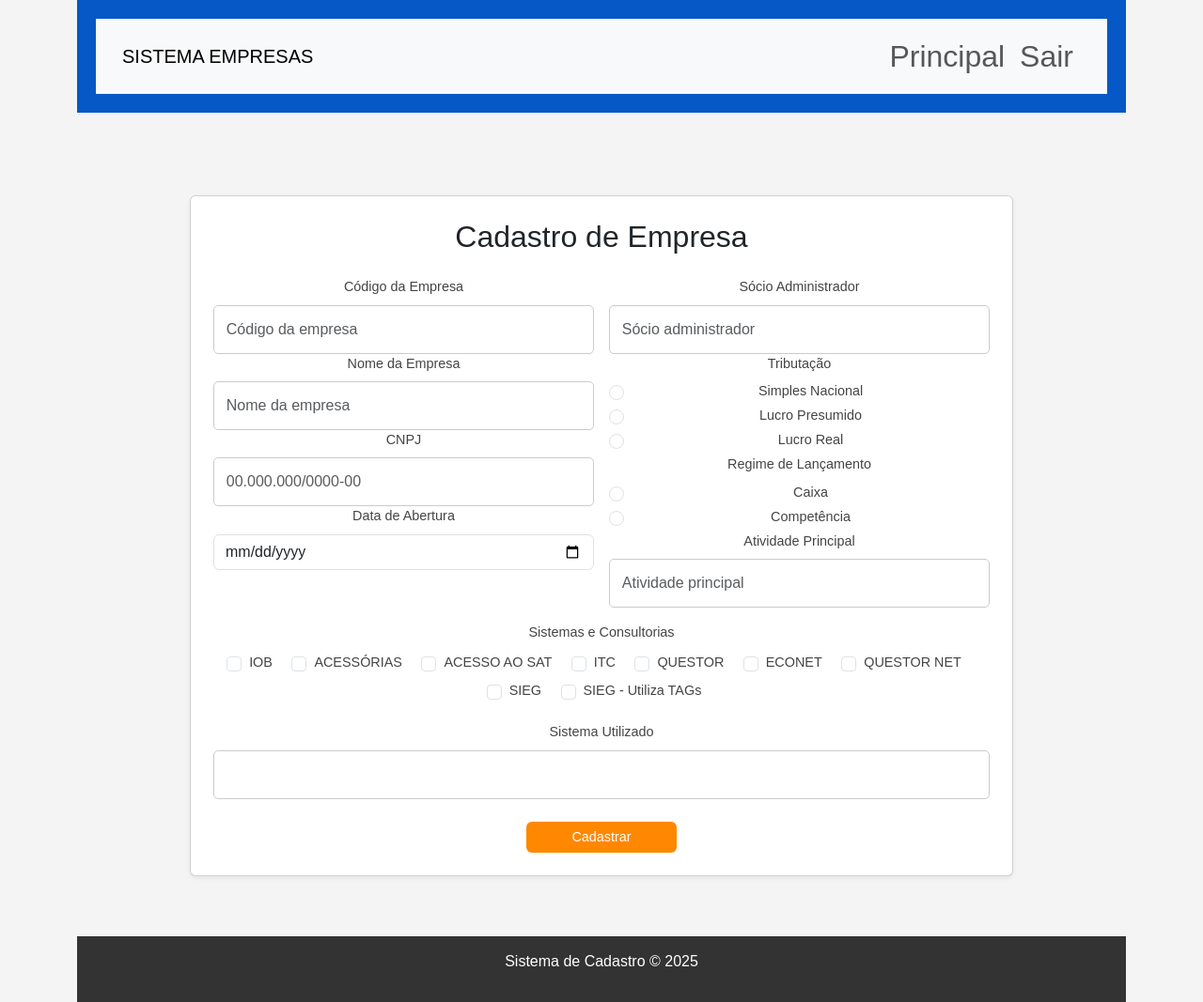
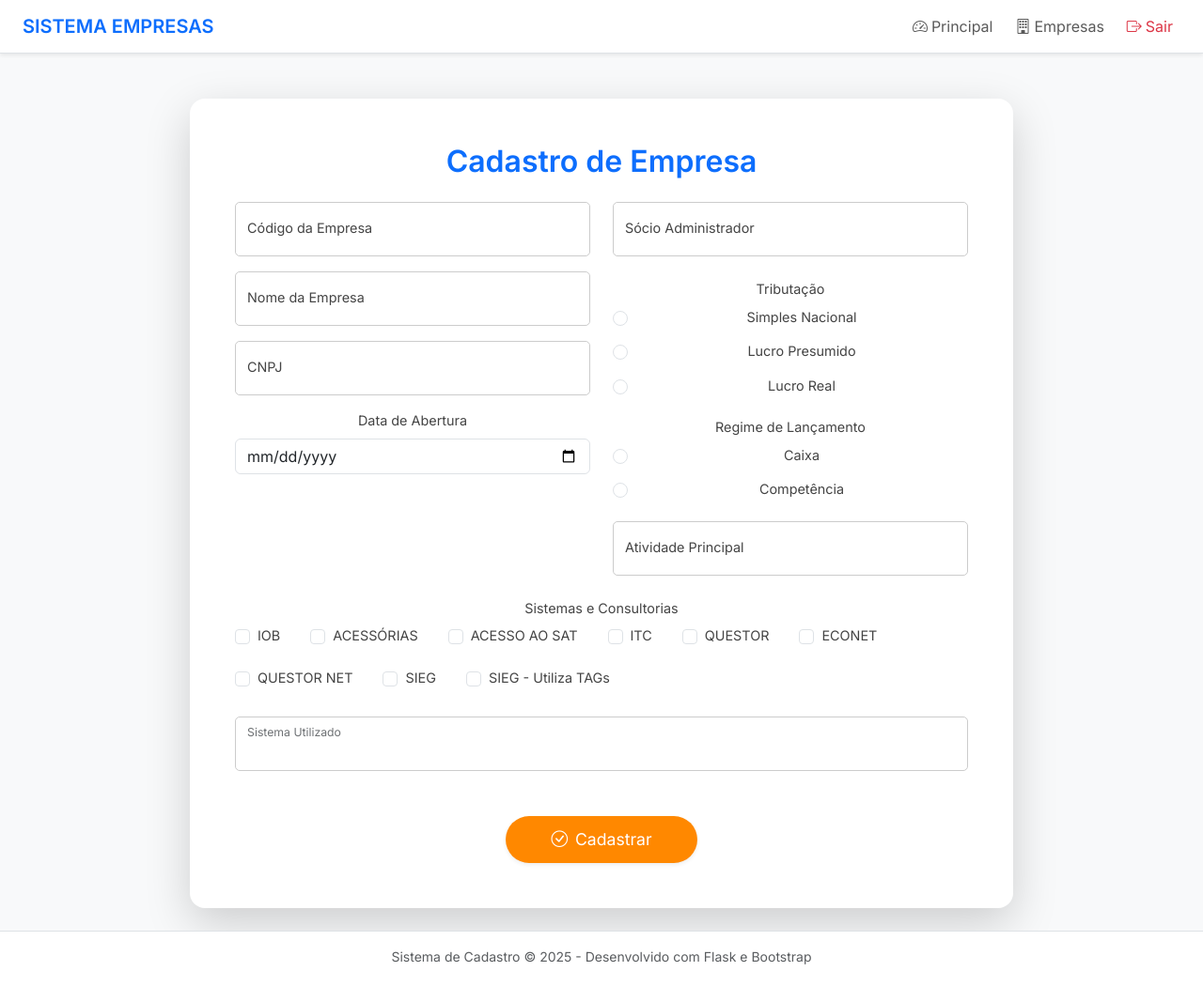
Before and after one commit to TI02-jp/siteDjango, a Flask app: page /cadastrar_empresa in a window 1280 px wide. Shown: the whole page at 94% size. After the commit the page ends 1027 px from the top, so only its background shows below. Run offline with Flask 3, Linux system fonts and the light colour scheme; the visitor is signed in with stand-in values (Sample User, id 1); some libraries are stand-ins or nearby versions.

Commit message:
algumas mudanças no html

```diff
--- a/app/static/javascript/mensagens.js
+++ b/app/static/javascript/mensagens.js
@@ -6,12 +6,3 @@ document.addEventListener('DOMContentLoaded', function () {
         }, 3000);
     }
 });
-
-document.addEventListener('DOMContentLoaded', function () {
-    const flash = document.getElementById('flash-message');
-    if (flash) {
-        setTimeout(() => {
-            flash.classList.add('hide');
-        }, 3000);
-    }
-});
--- a/app/static/styles.css
+++ b/app/static/styles.css
@@ -1,8 +1,8 @@
 /* -----------------------------
-Tipografia e estilo base
+Fonte personalizada moderna
 ----------------------------- */
 body {
-    font-family: 'Arial', sans-serif;
+    font-family: 'Inter', sans-serif;
     background-color: #f4f4f4;
     color: #333;
     margin: 0;
@@ -18,6 +18,17 @@ header {
     color: white;
     padding: 20px;
     font-size: 2em;
+}
+
+/* -----------------------------
+Navbar (fixa com sombra leve)
+----------------------------- */
+.navbar {
+    position: sticky;
+    top: 0;
+    z-index: 1020;
+    background-color: #ffffff !important;
+    box-shadow: 0 2px 4px rgba(0, 0, 0, 0.05);
 }
 
 /* -----------------------------
@@ -62,77 +73,59 @@ Botões e Ações
     background-color: #ff8800;
     text-decoration: none;
     border-radius: 6px;
-    transition: background-color 0.3s ease;
+    transition: all 0.3s ease;
     border: none;
     cursor: pointer;
+    box-shadow: 0 2px 4px rgba(0, 0, 0, 0.1);
 }
 
 .btn:hover, .btn-custom:hover, .submit-btn:hover {
     background-color: #0558c5;
 }
 
+.btn:focus, .btn-custom:focus, .submit-btn:focus {
+    outline: none;
+    box-shadow: 0 0 0 0.2rem rgba(5, 88, 197, 0.4);
+}
+
 .btn-sm {
-    padding: 0.25rem 0.5rem; /* Ajuste tamanho dos botões pequenos */
+    padding: 0.25rem 0.5rem;
 }
 
 /* -----------------------------
-Tabela de Usuários
+Tabelas (Empresas e Usuários)
 ----------------------------- */
-.user-table {
+.table-responsive {
+    overflow-x: auto;
+}
+
+.user-table, .table-empresas {
     width: 100%;
     max-width: 1000px;
     margin: 0 auto;
     border-collapse: collapse;
 }
 
-.user-table th,
-.user-table td {
+.user-table th, .user-table td,
+.table-empresas th, .table-empresas td {
     border: 1px solid #ccc;
     padding: 12px;
     text-align: left;
+    vertical-align: middle;
+    white-space: nowrap;
 }
 
-.user-table th {
-    background-color: #0558c5;
-    color: white;
-}
-
-.user-table tr:nth-child(even) {
-    background-color: #f2f2f2;
-}
-
-/* -----------------------------
-Tabela de Empresas
------------------------------ */
-.table-empresas {
-    width: 100%;
-    max-width: 900px;
-    margin: 0 auto;
-    border-collapse: collapse;
-}
-
-.table-empresas th,
-.table-empresas td {
-    border: 1px solid #ccc;
-    padding: 10px 12px;
-    vertical-align: middle;
-}
-
-/* Cabeçalhos da tabela */
-.table-empresas thead th {
+.user-table th, .table-empresas thead th {
     background-color: #0558c5;
     color: white;
     text-align: center;
 }
 
-/* Prevenir quebra de linha em colunas específicas */
-.codigo-col,
-.cnpj-col,
-.acao-col {
-    white-space: nowrap;
+.user-table tr:nth-child(even),
+.table-empresas tbody tr:nth-child(even) {
+    background-color: #f9f9f9;
 }
 
-/* Larguras específicas para colunas */
 .codigo-col {
     width: 100px;
 }
--- a/app/templates/base.html
+++ b/app/templates/base.html
@@ -1,70 +1,85 @@
 <!DOCTYPE html>
 <html lang="pt-br">
 <head>
-    <meta charset="UTF-8">
-    <meta name="viewport" content="width=device-width, initial-scale=1.0">
+    <meta charset="UTF-8" />
+    <meta name="viewport" content="width=device-width, initial-scale=1" />
     <title>{% block title %}SISTEMA DE EMPRESAS{% endblock %}</title>
 
+    <!-- Google Fonts: Inter -->
+    <link href="https://fonts.googleapis.com/css2?family=Inter:wght@400;600&display=swap" rel="stylesheet" />
+
     <!-- Bootstrap Icons -->
-    <link href="https://cdn.jsdelivr.net/npm/bootstrap-icons@1.10.5/font/bootstrap-icons.css" rel="stylesheet">
+    <link href="https://cdn.jsdelivr.net/npm/bootstrap-icons@1.10.5/font/bootstrap-icons.css" rel="stylesheet" />
 
     <!-- Bootstrap CSS -->
-    <link href="https://cdn.jsdelivr.net/npm/bootstrap@5.3.0/dist/css/bootstrap.min.css" rel="stylesheet">
+    <link href="https://cdn.jsdelivr.net/npm/bootstrap@5.3.0/dist/css/bootstrap.min.css" rel="stylesheet" />
 
     <!-- CSS personalizado -->
-    <link rel="stylesheet" href="{{ url_for('static', filename='styles.css') }}">
+    <link rel="stylesheet" href="{{ url_for('static', filename='styles.css') }}" />
 </head>
-<body>
-    <div class="container">
-        <!-- Cabeçalho -->
-        <header class="mb-4">
-            <nav class="navbar navbar-expand-lg navbar-light bg-light px-3">
-                <div class="container-fluid">
-                    <span class="navbar-brand" href="/">SISTEMA EMPRESAS</span>
-                    <button class="navbar-toggler" type="button" data-bs-toggle="collapse" data-bs-target="#navbarNav">
+<body class="bg-light text-dark d-flex flex-column min-vh-100" style="font-family: 'Inter', sans-serif;">
+
+    <!-- Navbar -->
+    <nav class="navbar navbar-expand-lg bg-white border-bottom shadow-sm">
+        <div class="container-fluid px-4">
+            <!-- Título como span -->
+            <span class="navbar-brand fw-bold text-primary" href="/">SISTEMA EMPRESAS</span>
+
+            <button class="navbar-toggler" type="button" data-bs-toggle="collapse" data-bs-target="#navbarNav"
+                aria-controls="navbarNav" aria-expanded="false" aria-label="Alternar navegação">
                 <span class="navbar-toggler-icon"></span>
             </button>
-                    <div class="collapse navbar-collapse" id="navbarNav">
-                        <ul class="navbar-nav ms-auto">
+
+            <div class="collapse navbar-collapse justify-content-end" id="navbarNav">
+                <ul class="navbar-nav gap-2">
                     <li class="nav-item">
-                                <a class="nav-link" href="{{ url_for('dashboard') }}">Principal</a>
+                        <a class="nav-link" href="{{ url_for('dashboard') }}">
+                            <i class="bi bi-speedometer2 me-1"></i>Principal
+                        </a>
                     </li>
                     <li class="nav-item">
-                                <a class="nav-link" href="{{ url_for('logout') }}">Sair</a>
+                        <a class="nav-link" href="{{ url_for('listar_empresas') }}">
+                            <i class="bi bi-building me-1"></i>Empresas
+                        </a>
+                    </li>
+                    <li class="nav-item">
+                        <a class="nav-link text-danger" href="{{ url_for('logout') }}">
+                            <i class="bi bi-box-arrow-right me-1"></i>Sair
+                        </a>
                     </li>
                 </ul>
             </div>
         </div>
     </nav>
-        </header>
 
-        <!-- Mensagens Flash -->
+    <!-- Flash Messages -->
     {% with messages = get_flashed_messages() %}
         {% if messages %}
-                <div id="flash-message" class="alert alert-success flash-floating" role="alert">
+            <div id="flash-message" class="flash-floating">
                 {{ messages[0] }}
+                <button type="button" class="btn-close" data-bs-dismiss="alert" aria-label="Fechar"></button>
             </div>
         {% endif %}
     {% endwith %}
 
-
     <script src="{{ url_for('static', filename='javascript/mensagens.js') }}"></script>
 
-        <!-- Conteúdo principal -->
-        <main>
+    <!-- Main Content -->
+    <main class="flex-grow-1 container py-4">
         {% block content %}{% endblock %}
     </main>
 
-        <!-- Rodapé -->
-        <footer class="footer mt-4">
-            <p>Sistema de Cadastro &copy; {{ now().year }}</p>
+    <!-- Footer -->
+    <footer class="bg-white border-top py-3 mt-auto text-center text-muted small">
+        <div class="container">
+            Sistema de Cadastro &copy; {{ now().year }} - Desenvolvido com Flask e Bootstrap
+        </div>
     </footer>
-    </div>
 
-    <!-- Bootstrap JS e dependências -->
+    <!-- Bootstrap JS -->
     <script src="https://cdn.jsdelivr.net/npm/bootstrap@5.3.0/dist/js/bootstrap.bundle.min.js"></script>
 
-    <!-- jQuery para máscaras -->
+    <!-- jQuery (para máscaras e scripts adicionais) -->
     <script src="https://code.jquery.com/jquery-3.6.0.min.js"></script>
 
     {% block scripts %}{% endblock %}
--- a/app/templates/empresas/cadastrar.html
+++ b/app/templates/empresas/cadastrar.html
@@ -4,41 +4,41 @@
 
 {% block content %}
 <div class="container mt-4" style="max-width: 900px;">
-    <div class="card shadow-sm p-4">
-        <h2 class="mb-4 text-center">Cadastro de Empresa</h2>
+    <div class="card shadow-lg p-5 border-0 rounded-4">
+        <h2 class="mb-4 text-center text-primary fw-semibold">Cadastro de Empresa</h2>
 
         <form method="POST" action="{{ url_for('cadastrar_empresa') }}" novalidate>
             {{ form.hidden_tag() }}
 
-            <div class="row g-3">
+            <div class="row g-4">
                 <div class="col-md-6">
-                    <div>
+                    <div class="form-floating">
+                        {{ form.codigo_empresa(class="form-control", placeholder="Código da empresa") }}
                         {{ form.codigo_empresa.label(class="form-label") }}
-                        {{ form.codigo_empresa(class="form-control", placeholder="Código da empresa") }}
                     </div>
-                    <div>
+                    <div class="form-floating mt-3">
+                        {{ form.nome_empresa(class="form-control", placeholder="Nome da empresa") }}
                         {{ form.nome_empresa.label(class="form-label") }}
-                        {{ form.nome_empresa(class="form-control", placeholder="Nome da empresa") }}
                     </div>
-                    <div>
+                    <div class="form-floating mt-3">
+                        {{ form.cnpj(class="form-control", id="cnpj", placeholder="00.000.000/0000-00") }}
                         {{ form.cnpj.label(class="form-label") }}
-                        {{ form.cnpj(class="form-control", id="cnpj", placeholder="00.000.000/0000-00") }}
                     </div>
-                    <div>
-                        {{ form.data_abertura.label(class="form-label") }}
+                    <div class="mt-3">
+                        <label for="data_abertura" class="form-label">{{ form.data_abertura.label.text }}</label>
                         {{ form.data_abertura(class="form-control", id="data_abertura", type="date") }}
                     </div>
                 </div>
 
                 <div class="col-md-6">
-                    <div>
+                    <div class="form-floating">
+                        {{ form.socio_administrador(class="form-control", placeholder="Sócio administrador") }}
                         {{ form.socio_administrador.label(class="form-label") }}
-                        {{ form.socio_administrador(class="form-control", placeholder="Sócio administrador") }}
                     </div>
 
-                    <div>
-                        {{ form.tributacao.label(class="form-label") }}
-                        <div>
+                    <div class="mt-4">
+                        <label class="form-label">{{ form.tributacao.label.text }}</label>
+                        <div class="d-flex flex-column gap-2">
                             {% for value, label in form.tributacao.choices %}
                                 <div class="form-check">
                                     <input class="form-check-input" type="radio" name="tributacao" value="{{ value }}" id="tributacao-{{ loop.index }}" {% if form.tributacao.data == value %}checked{% endif %}>
@@ -48,9 +48,9 @@
                         </div>
                     </div>
 
-                    <div>
-                        {{ form.regime_lancamento.label(class="form-label") }}
-                        <div>
+                    <div class="mt-3">
+                        <label class="form-label">{{ form.regime_lancamento.label.text }}</label>
+                        <div class="d-flex flex-column gap-2">
                             {% for value, label in form.regime_lancamento.choices %}
                                 <div class="form-check">
                                     <input class="form-check-input" type="radio" name="regime_lancamento" value="{{ value }}" id="regime-{{ loop.index }}" {% if form.regime_lancamento.data == value %}checked{% endif %}>
@@ -60,16 +60,16 @@
                         </div>
                     </div>
 
-                    <div>
+                    <div class="form-floating mt-3">
+                        {{ form.atividade_principal(class="form-control", placeholder="Atividade principal") }}
                         {{ form.atividade_principal.label(class="form-label") }}
-                        {{ form.atividade_principal(class="form-control", placeholder="Atividade principal") }}
                     </div>
                 </div>
             </div>
 
-            <div class="mt-3">
-                {{ form.sistemas_consultorias.label(class="form-label") }}
-                <div>
+            <div class="mt-4">
+                <label class="form-label">{{ form.sistemas_consultorias.label.text }}</label>
+                <div class="d-flex flex-wrap gap-3">
                     {% for value, label in form.sistemas_consultorias.choices %}
                         <div class="form-check form-check-inline">
                             <input
@@ -86,13 +86,15 @@
                 </div>
             </div>
 
-            <div class="form-group mt-3">
-                <label for="sistema_utilizado" class="form-label">{{ form.sistema_utilizado.label.text }}</label>
+            <div class="form-floating mt-4">
                 {{ form.sistema_utilizado(class="form-control", id="sistema_utilizado") }}
+                {{ form.sistema_utilizado.label(class="form-label") }}
             </div>
 
-            <div class="d-flex justify-content-center mt-4">
-                <button type="submit" class="btn btn-custom px-5">Cadastrar</button>
+            <div class="d-flex justify-content-center mt-5">
+                <button type="submit" class="btn btn-primary btn-lg px-5 rounded-pill shadow-sm">
+                    <i class="bi bi-check-circle me-2"></i>Cadastrar
+                </button>
             </div>
         </form>
     </div>
--- a/app/templates/empresas/listar.html
+++ b/app/templates/empresas/listar.html
@@ -25,14 +25,14 @@
                     <td class="cnpj-col">{{ empresa.CNPJ }}</td>
                     <td>{{ empresa.DataAbertura.strftime('%d/%m/%Y') if empresa.DataAbertura else 'N/A' }}</td>
                     <td class="acao-col text-center">
-                        <a href="{{ url_for('editar_empresa', id=empresa.id) }}" class="btn btn-sm btn-primary me-2" title="Editar empresa">
-                            <i class="bi bi-pencil"></i> Editar
+                        <a href="{{ url_for('editar_empresa', id=empresa.id) }}" class="btn btn-sm btn-primary" title="Editar empresa">
+                            <i class="bi bi-pencil"></i>
                         </a>
                         {% if current_user.role == 'admin' %}
                         <form id="form-excluir-{{ empresa.id }}" action="{{ url_for('excluir_empresa', id=empresa.id) }}" method="POST" style="display:inline;">
                             <input type="hidden" name="csrf_token" value="{{ csrf_token() }}">
                             <button type="button" class="btn btn-sm btn-danger" onclick="confirmarExclusao({{ empresa.id }})" title="Excluir empresa">
-                                <i class="bi bi-trash"></i> Excluir
+                                <i class="bi bi-trash"></i>
                             </button>
                         </form>
                         {% endif %}
--- a/app/templates/list_users.html
+++ b/app/templates/list_users.html
@@ -23,7 +23,7 @@
                 <td>{{ user.username }}</td>
                 <td>{{ user.role }}</td>
                 <td class="text-center">
-                    <a href="{{ url_for('edit_user', user_id=user.id) }}" class="btn btn-sm btn-primary me-1" title="Editar usuário">
+                    <a href="{{ url_for('edit_user', user_id=user.id) }}" class="btn btn-sm btn-primary me-2" title="Editar usuário">
                         <i class="bi bi-pencil"></i> Editar
                     </a>
                     <form id="form-excluir-{{ user.id }}" action="{{ url_for('delete_user', user_id=user.id) }}" method="POST" style="display:inline;">
@@ -34,6 +34,10 @@
                         </button>
                     </form>
                 </td>
+            </tr>
+            {% else %}
+            <tr>
+                <td colspan="6" class="text-center">Nenhum usuário encontrado.</td>
             </tr>
             {% endfor %}
         </tbody>
```
Also changed, not shown: other parts of app/static/styles.css (+78 -39 lines), app/templates/dashboard.html (+2 -9 lines). Lines whose indentation alone changed are shown as unchanged.
